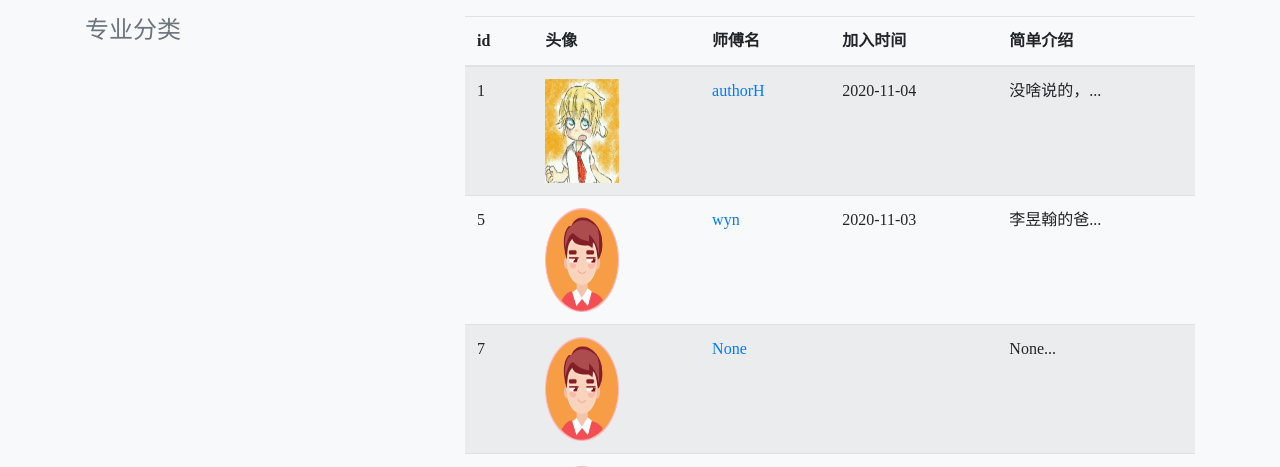
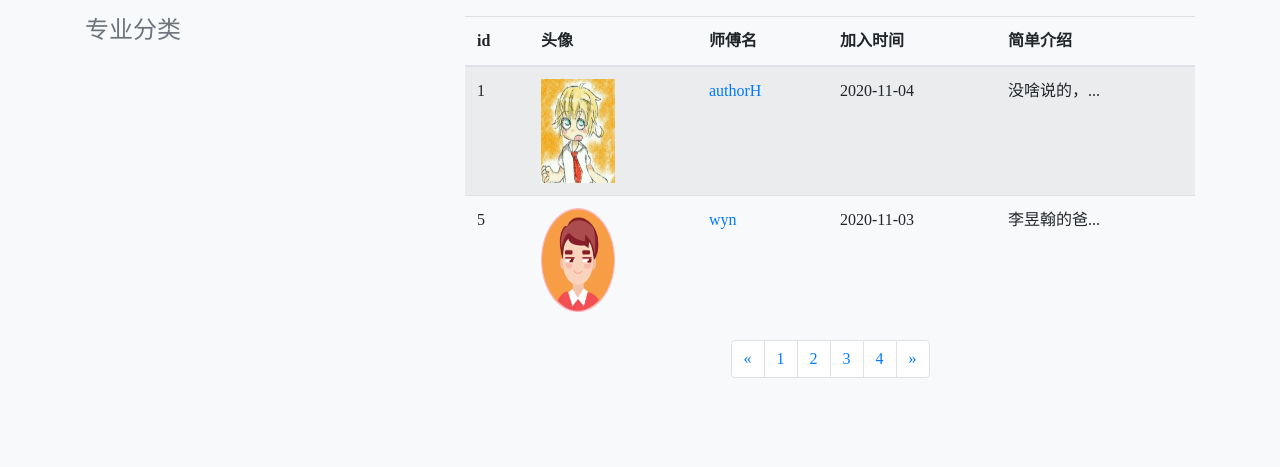
Before and after one commit to Rainysponge/Apprenticeship-system, a Django app: page /Apprenticeship/teacher/ in a window 1280 px wide. Shown: the part 56-523 px from the top of the page. After the commit the page ends 434 px from the top, so only its background shows below. Run offline with Django 3.2, Linux system fonts and the light colour scheme; data comes from the database, SQL or seed files in the repository; some libraries are stand-ins or nearby versions.

Commit message:
增加了分页

```diff
--- a/ApprenticeshipSystem/Apprenticeship/templates/Apprenticeship/teacher_list.html
+++ b/ApprenticeshipSystem/Apprenticeship/templates/Apprenticeship/teacher_list.html
@@ -43,7 +43,7 @@
                     </tr>
                   </thead>
                   <tbody>
-                  {% for one_user in users %}
+                  {% for one_user in page_of_teachers.object_list %}
                     {% if one_user.teacher %}
                     <tr>
 
@@ -64,6 +64,40 @@
                   </tbody>
                 </table>
               </div>
+            <nav aria-label="Page navigation example">
+                    <ul class="pagination justify-content-center">
+                        {# 上一页 #}
+                        <li class="page-item">
+                            {% if page_of_teachers.has_previous %}
+                                <a class="page-link" href="?page={{ page_of_teachers.pageprevious_page_number }}" aria-label="Previous">
+                                    <span aria-hidden="true">&laquo;</span>
+                                </a>
+                            {% else %}
+                                <a class="page-link" href="#" aria-label="Previous">
+                                <span aria-hidden="true">&laquo;</span>
+                                </a>
+                            {% endif %}
+                        </li>
+                        {# 全部页码 #}
+                        {% for page_num in page_of_teachers.paginator.page_range %}
+                         <li class="page-item"><a class="page-link" href="?page={{ page_num }}">{{ page_num }}</a></li>
+                        {% endfor %}
+                        {# 下一页 #}
+                        <li class="page-item">
+                            {% if page_of_teachers.has_next %}
+                                <a class="page-link" href="?page={{ page_of_teachers.next_page_number }}" aria-label="Next">
+                                    <span aria-hidden="true">&raquo;</span>
+                                </a>
+                            {% else %}
+                                <a class="page-link" href="#" aria-label="Next">
+                                    <span aria-hidden="true">&raquo;</span></a>
+                            {% endif %}
+                        </li>
+                    </ul>
+            </nav>
+
+
+
             </div>
         </div>
     </div>
--- a/ApprenticeshipSystem/Apprenticeship/views.py
+++ b/ApprenticeshipSystem/Apprenticeship/views.py
@@ -2,7 +2,7 @@
 from django.contrib.auth.models import User
 from django.http import JsonResponse
 from django.urls import reverse
-
+from django.core.paginator import Paginator
 from comment.forms import CommentForm, Teacher_CommentForm
 from comment.models import Comment, Teacher_Comment
 from user.models import Teacher, ReadNum, Student
@@ -17,9 +17,15 @@
     Teacher_list = Teacher.objects.all()
     users = User.objects.all()
     # profile = Profile.objects.all()
+
+    paginator = Paginator(users, 5)  # 每10页进行分页
+    page_num = request.GET.get('page', 1)
+    page_of_teachers = paginator.get_page(page_num)
+
     context = {}
     context['teacher_list'] = Teacher_list
     context['users'] = users
+    context['page_of_teachers'] = page_of_teachers
     # context['profile'] = profile
 
     return render(request, 'Apprenticeship/teacher_list.html', context)
@@ -28,7 +34,7 @@
 def homework_detail(request):
     homework1 = get_object_or_404(Homework, pk=1)
     # comments = Comment.objects.filter(pk=1)
-    comments = Comment.objects.all()
+    comments = comment.objects.all()
 
     context = {}
     context['user'] = request.user
--- a/日志.txt
+++ b/日志.txt
@@ -150,3 +150,7 @@
 现在可以直接在拜师请求页面直通学生对外信息页面。那个作业其实我还是有点不知道是要做什么 的，是学生提问还是老师布置的呀，但无论如何都要在学生对外信息中可以看到部分信息。
 学生对外信息最好只能由其师傅进去，其他人不得进入观看，这个地方还需要思考思考。
 auth:胡展翊
+
+20_12_06
+可以实现分页功能
+auth:徐一博
```
